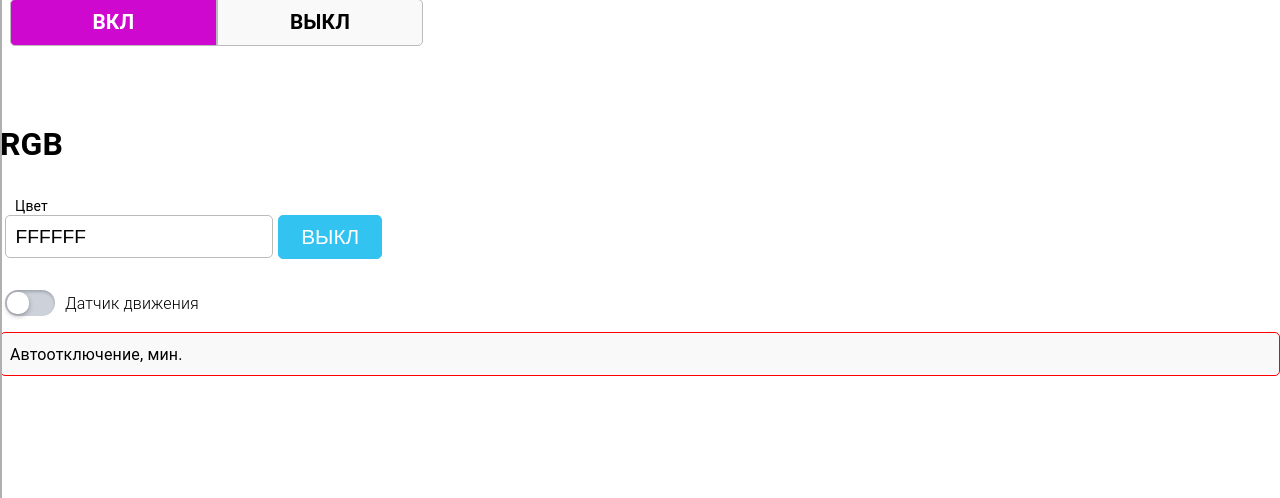
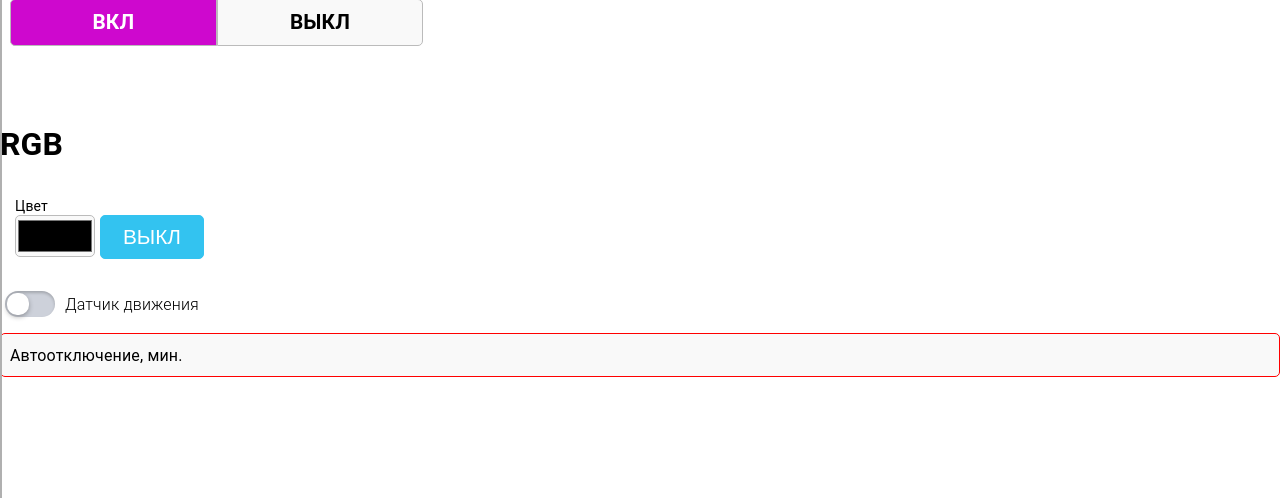
Before and after one commit to AndroiDjo/smarthome, a Flask app: page / in a window 1280 px wide. Shown: the part 170-668 px from the top of the page. Run offline with Flask 2, Linux system fonts and the light colour scheme.

```diff
--- a/websrv/templates/index.html
+++ b/websrv/templates/index.html
@@ -64,7 +64,7 @@
     <h1>RGB</h1>
     <div class="row">
         <div class="group">
-            <input class="jscolor" id="rgbkitchencolor" type="text" name="rgb/kitchen" onchange="setColor(this.value)">
+            <input type="color" id="rgbkitchencolor" name="rgb/kitchen" onchange="setColor(this.value)">
             <label for="rgbkitchencolor">Цвет</label>
         </div>
         <div class="group">
```
Also changed, not shown: firmware/Readme.txt (added), 7 other files.
